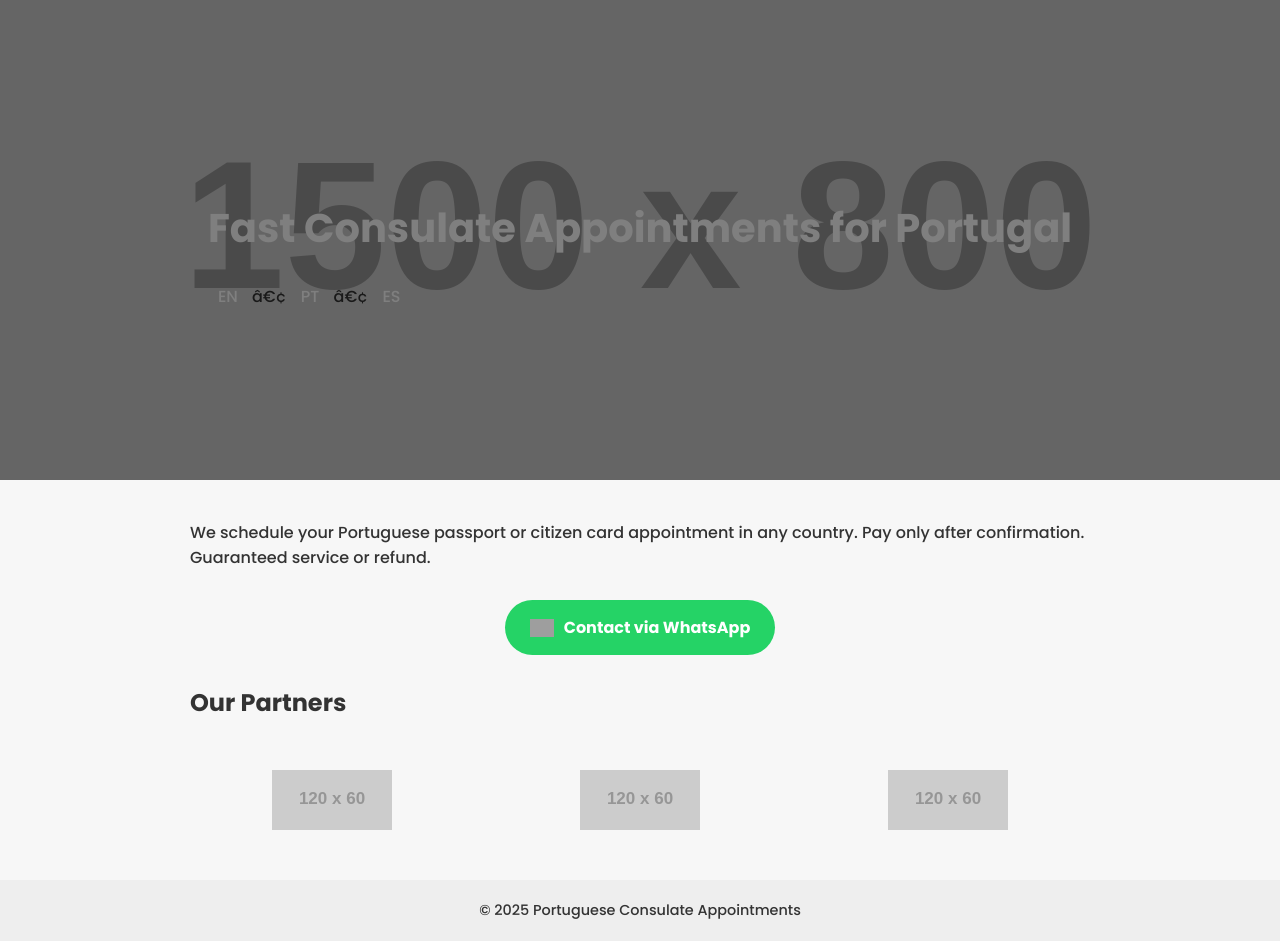
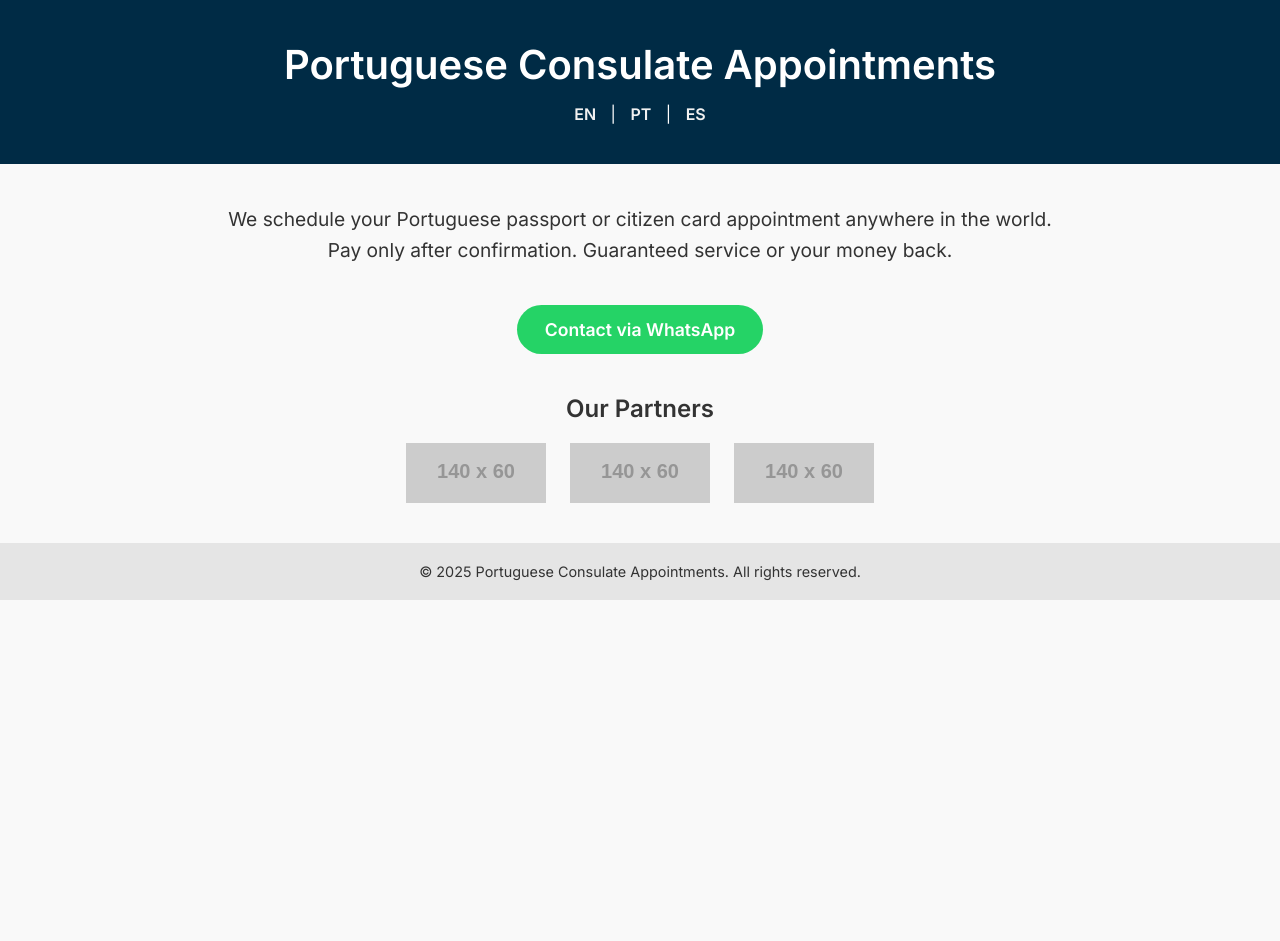
Before and after one commit to ricoayade/appointments, a plain HTML site: page index.html in a window 1280 px wide. After the commit the page ends 800 px from the top, so only its background shows below. Drawn offline with Linux system fonts and the light colour scheme; grey boxes are pictures that could not be loaded; placeholder pictures from the web are drawn by us.

Commit message:
Update index.html
novo site

```diff
--- a/index.html
+++ b/index.html
@@ -1,53 +1,119 @@
 <!DOCTYPE html>
 <html lang="en">
 <head>
-  <meta charset="UTF‑8">
+  <meta charset="UTF-8">
   <meta name="viewport" content="width=device-width, initial-scale=1.0">
   <title>Portuguese Consulate Appointments</title>
-  <link href="https://fonts.googleapis.com/css2?family=Poppins:wght@300;500;700&display=swap" rel="stylesheet">
+  <link href="https://fonts.googleapis.com/css2?family=Inter:wght@400;600&display=swap" rel="stylesheet">
   <style>
-    body{margin:0;padding:0;font-family:'Poppins',sans-serif;color:#333;background:#f7f7f7;}
-    header{height:60vh;background:url('https://via.placeholder.com/1500x800') center/cover no-repeat;position:relative;display:flex;align-items:center;justify-content:center;}
-    header::after{content:'';position:absolute;top:0;left:0;width:100%;height:100%;background:rgba(0,0,0,0.5);}
-    header h1{position:relative;color:#fff;font-size:2.5rem;text-align:center;}
-    nav{margin-top:15px;}
-    nav a{color:#fff;text-decoration:none;margin:0 10px;font-weight:500;}
-    main{max-width:900px;margin:40px auto;padding:0 20px;}
-    .cta{display:flex;justify-content:center;margin:30px 0;}
-    .cta a{background:#25D366;color:#fff;padding:15px 25px;border-radius:50px;text-decoration:none;font-weight:600;display:flex;align-items:center;gap:10px;transition:background .3s;}
-    .cta a:hover{background:#1ebe57;}
-    .partners{display:grid;grid-template-columns:repeat(auto-fit,minmax(120px,1fr));gap:25px;align-items:center;justify-items:center;margin:50px 0;}
-    .partners img{max-width:120px;filter:grayscale(70%);transition:filter .3s,transform .3s;}
-    .partners img:hover{filter:grayscale(0);transform:scale(1.05);}
-    footer{text-align:center;padding:20px;background:#eee;font-size:.9rem;}
+    * { box-sizing: border-box; }
+    body {
+      margin: 0;
+      font-family: 'Inter', sans-serif;
+      background-color: #f9f9f9;
+      color: #333;
+    }
+    header {
+      background-color: #002b45;
+      padding: 40px 20px;
+      color: #fff;
+      text-align: center;
+    }
+    header h1 {
+      font-size: 2.5rem;
+      margin: 0;
+    }
+    nav {
+      margin-top: 15px;
+    }
+    nav a {
+      color: #f1f1f1;
+      text-decoration: none;
+      margin: 0 10px;
+      font-weight: 600;
+    }
+    nav a:hover {
+      text-decoration: underline;
+    }
+    main {
+      max-width: 900px;
+      margin: 40px auto;
+      padding: 0 20px;
+    }
+    section {
+      margin-bottom: 40px;
+    }
+    .cta {
+      text-align: center;
+      margin: 40px 0;
+    }
+    .cta a {
+      background-color: #25D366;
+      color: #fff;
+      text-decoration: none;
+      padding: 14px 28px;
+      border-radius: 50px;
+      font-weight: 600;
+      font-size: 1.1rem;
+      display: inline-block;
+      transition: background-color 0.3s ease;
+    }
+    .cta a:hover {
+      background-color: #1ebe57;
+    }
+    .partners {
+      display: flex;
+      flex-wrap: wrap;
+      gap: 24px;
+      justify-content: center;
+      align-items: center;
+    }
+    .partners img {
+      width: 140px;
+      height: auto;
+      filter: grayscale(70%);
+      transition: filter 0.3s, transform 0.3s;
+    }
+    .partners img:hover {
+      filter: grayscale(0);
+      transform: scale(1.05);
+    }
+    footer {
+      background-color: #e5e5e5;
+      text-align: center;
+      padding: 20px;
+      font-size: 0.9rem;
+    }
   </style>
 </head>
 <body>
   <header>
-    <div><h1>Fast Consulate Appointments for Portugal</h1>
-      <nav>
-        <a href="index.html">EN</a> • <a href="pt.html">PT</a> • <a href="es.html">ES</a>
-      </nav>
-    </div>
+    <h1>Portuguese Consulate Appointments</h1>
+    <nav>
+      <a href="index.html">EN</a> | <a href="pt.html">PT</a> | <a href="es.html">ES</a>
+    </nav>
   </header>
   <main>
     <section>
-      <p>We schedule your Portuguese passport or citizen card appointment in any country. Pay only after confirmation. Guaranteed service or refund.</p>
+      <p style="font-size: 1.2rem; line-height: 1.6; text-align: center;">
+        We schedule your Portuguese passport or citizen card appointment anywhere in the world.<br>
+        Pay only after confirmation. Guaranteed service or your money back.
+      </p>
     </section>
     <div class="cta">
-      <a href="https://wa.me/5511911525807" target="_blank">
-        <img src="https://raw.githubusercontent.com/uiwjs/icon/master/svg/whatsapp.svg" width="24" alt="WhatsApp"> Contact via WhatsApp
-      </a>
+      <a href="https://wa.me/5511987654321" target="_blank">Contact via WhatsApp</a>
     </div>
     <section>
-      <h2>Our Partners</h2>
+      <h2 style="text-align: center;">Our Partners</h2>
       <div class="partners">
-        <img src="https://via.placeholder.com/120x60?text=Logo+1">
-        <img src="https://via.placeholder.com/120x60?text=Logo+2">
-        <img src="https://via.placeholder.com/120x60?text=Logo+3">
+        <img src="https://via.placeholder.com/140x60?text=Logo+1" alt="Partner 1">
+        <img src="https://via.placeholder.com/140x60?text=Logo+2" alt="Partner 2">
+        <img src="https://via.placeholder.com/140x60?text=Logo+3" alt="Partner 3">
       </div>
     </section>
   </main>
-  <footer>&copy; 2025 Portuguese Consulate Appointments</footer>
+  <footer>
+    &copy; 2025 Portuguese Consulate Appointments. All rights reserved.
+  </footer>
 </body>
 </html>
```
